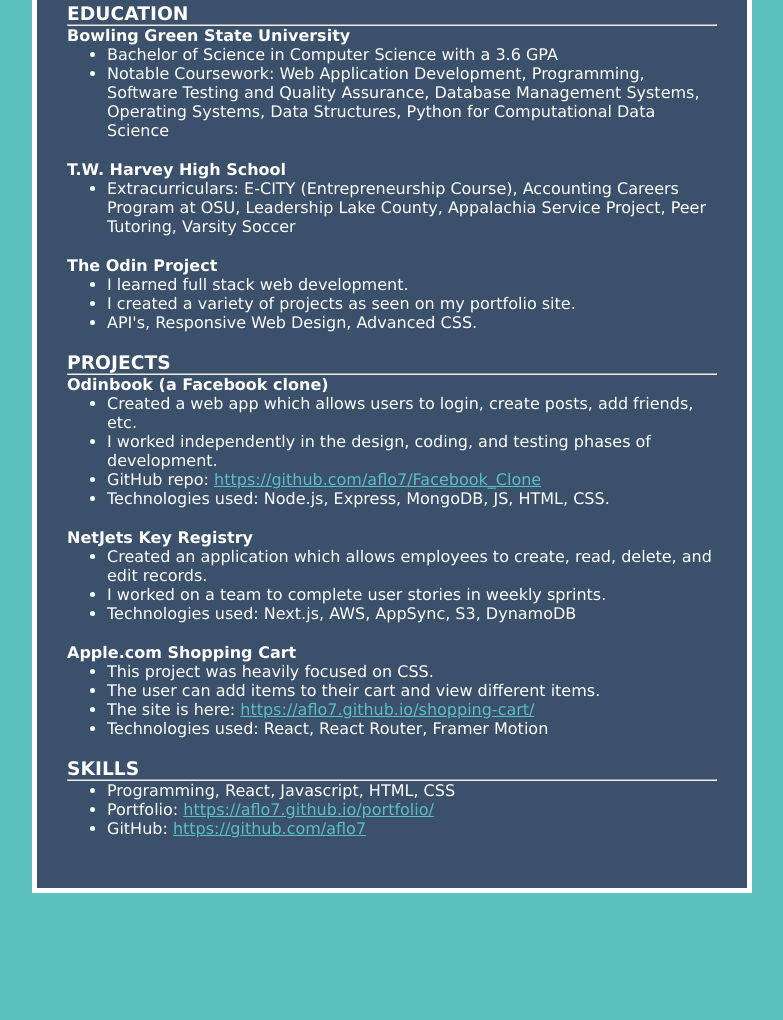
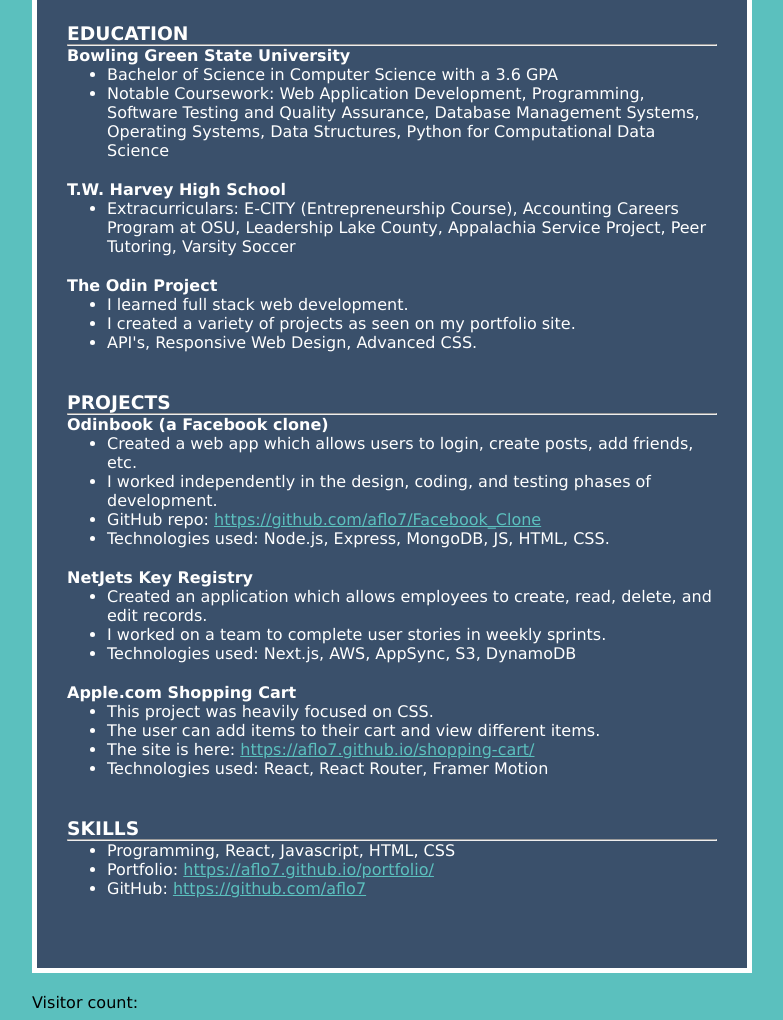
Before and after one commit to aflo7/cloud-resume, a plain HTML site: page index.html in a window 1280 px wide. Shown: the part 167-1187 px from the top of the page, without its empty margins (248-1031 px from the left). Before the commit the page ends 1088 px from the top, so only its background shows below. Drawn offline with Linux system fonts and the light colour scheme.

```diff
--- a/index.html
+++ b/index.html
@@ -9,6 +9,9 @@
 </head>
 
 <body>
+  <div>
+
+
   <div class="resume">
     <h2>Andres Flores</h2>
     <div class="last" style="display: flex; gap: 5px;">
@@ -114,6 +117,14 @@
     </ul>
 
   </div>
+
+  <div id="visitorCount">Visitor count:</div>
+</div>
 </body>
 
+<script>
+  console.log('hello world')
+
+</script>
+
 </html>
--- a/styles.css
+++ b/styles.css
@@ -5,7 +5,6 @@
 hr {
   padding: 0;
   margin: 0;
-  /* border: 5px solid red; */
 }
 h3 {
   padding: 0;
@@ -21,8 +20,6 @@
   max-width: 650px;
   margin-top: 20px;
   margin-bottom: 20px;
-
-  /* border: 1px solid black; */
   padding: 30px;
   color: #FFFFFF;
   border: 5px solid #FFFFFF;
@@ -34,12 +31,13 @@
 
 body {
   display: flex;
-  justify-content: center;
+  align-items: center;
   background-color: #5BC0BE;
+  flex-direction: column;
 }
 
 .last {
-  margin-bottom: 20px;
+  margin-bottom: 40px;
 }
 
 a {
```
Also changed, not shown: 1 other file.
